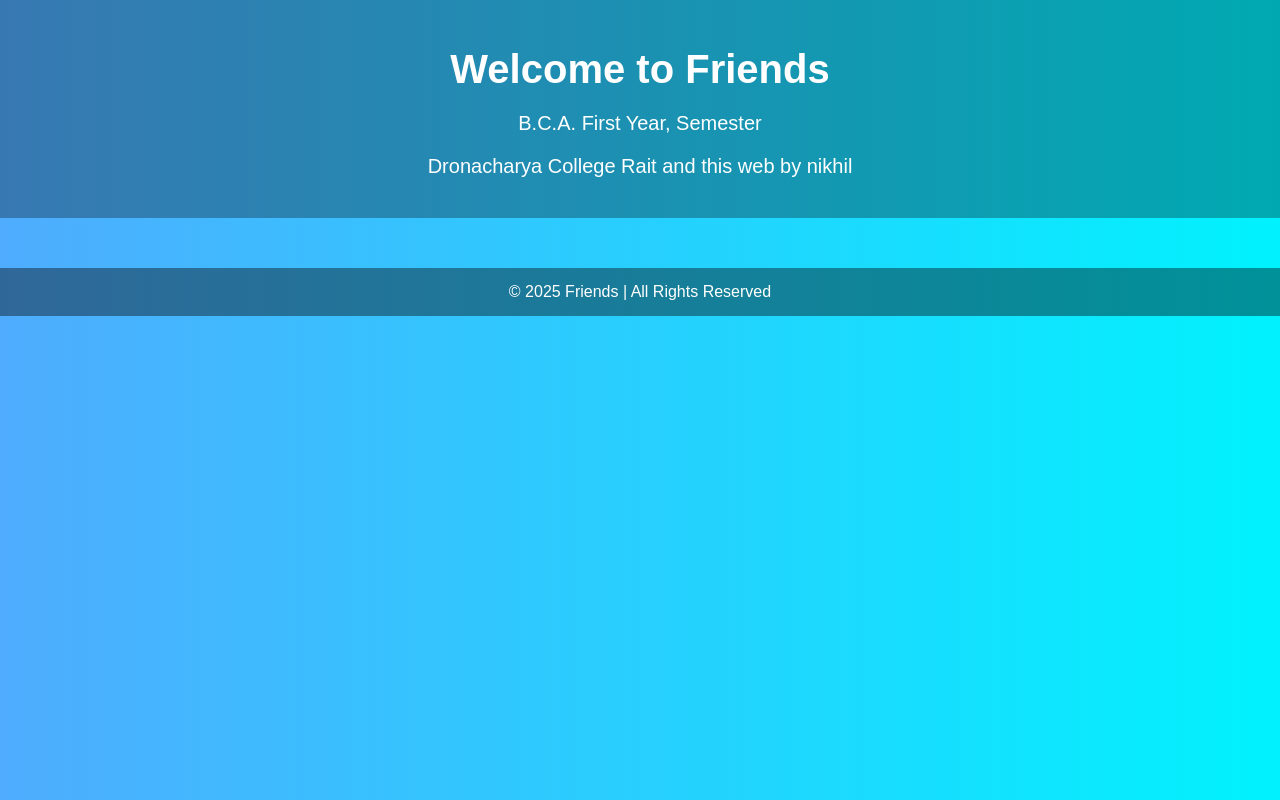
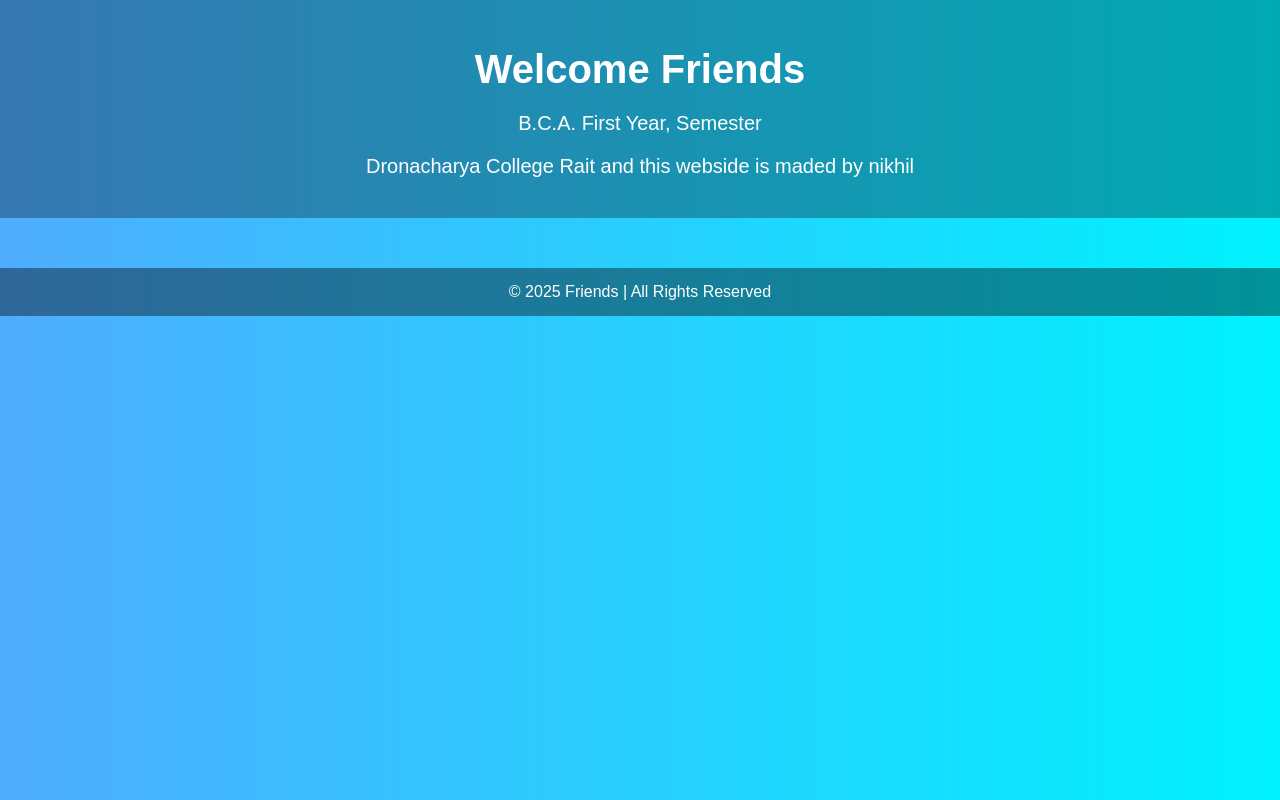
Before and after one commit to nikhilkaushal99/Nikhil.com, a plain HTML site: page index.html in a window 1280 px wide. Drawn offline with Linux system fonts and the light colour scheme.

Commit message:
Add files via upload

```diff
--- a/index.html
+++ b/index.html
@@ -2,7 +2,7 @@
 <html lang="en">
 <head>
   <meta charset="UTF-8">
-  <title>Welcome to Friends Website</title>
+  <title>Welcome  Friends Website</title>
   <style>
     body {
       font-family: Arial, sans-serif;
@@ -32,9 +32,9 @@
 </head>
 <body>
   <header>
-    <h1>Welcome to Friends</h1>
+    <h1>Welcome  Friends</h1>
     <p>B.C.A. First Year, Semester</p>
-    <p>Dronacharya College Rait and this web by nikhil</p>
+    <p>Dronacharya College Rait and this webside is maded  by nikhil</p>
   </header>
 
   <footer>
```
